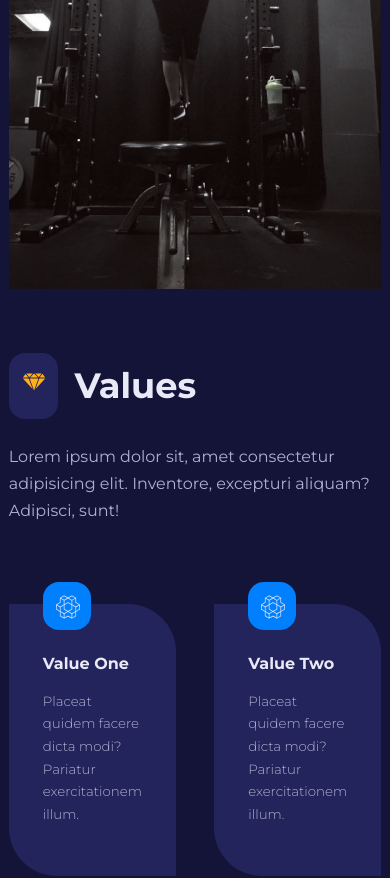
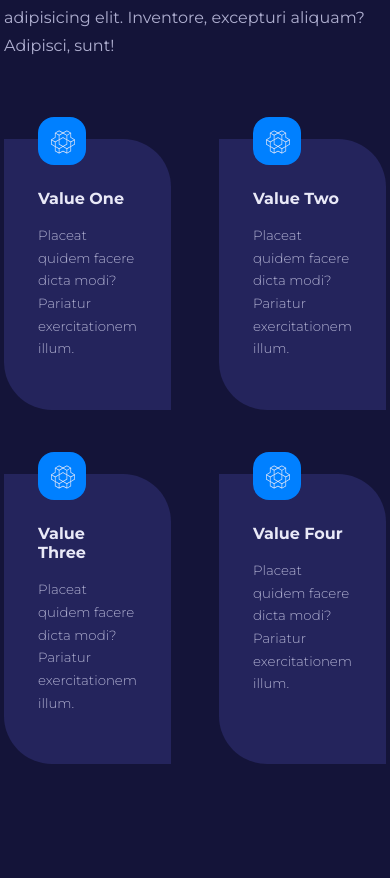
Before and after one commit to Eddysam2000/XP-Fitness, a React (Create React App) app: page / in a window 390 px wide. Shown: the part 2420-3298 px from the top of the page. Built offline with nearby package versions, Linux system fonts and the light colour scheme.

Commit message:
footer added

```diff
--- a/src/pages/home/home.css
+++ b/src/pages/home/home.css
@@ -326,4 +326,12 @@ footer {
         gap: 4rem;
         justify-content: center;
     }
+
+    .values_wrapper {
+        gap: 4rem 3rem;
+    }
+
+    .values_image {
+        display: none;
+    }
 }
```
